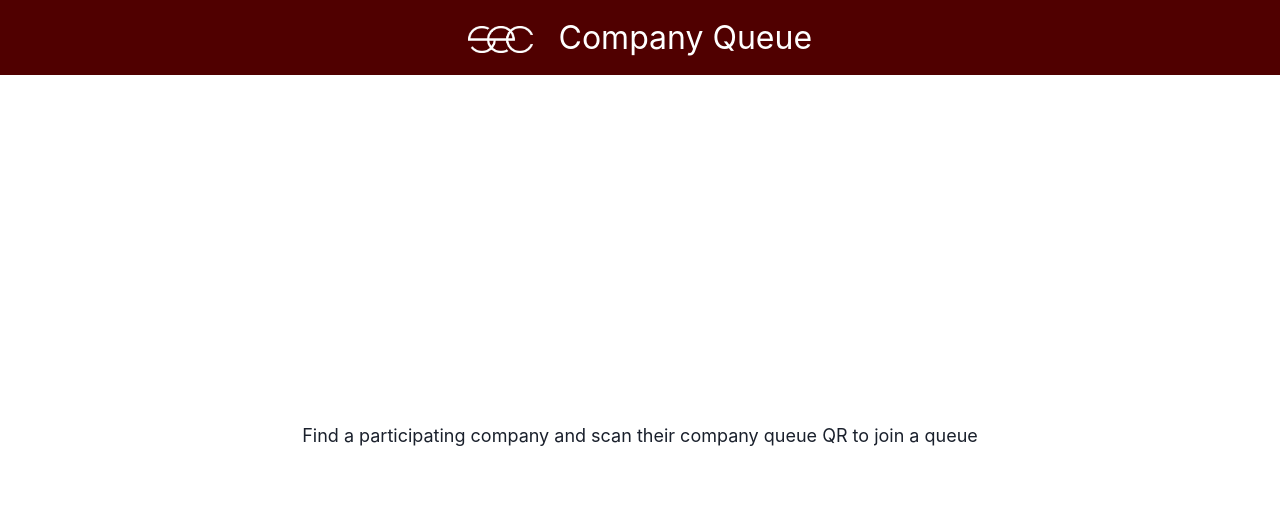
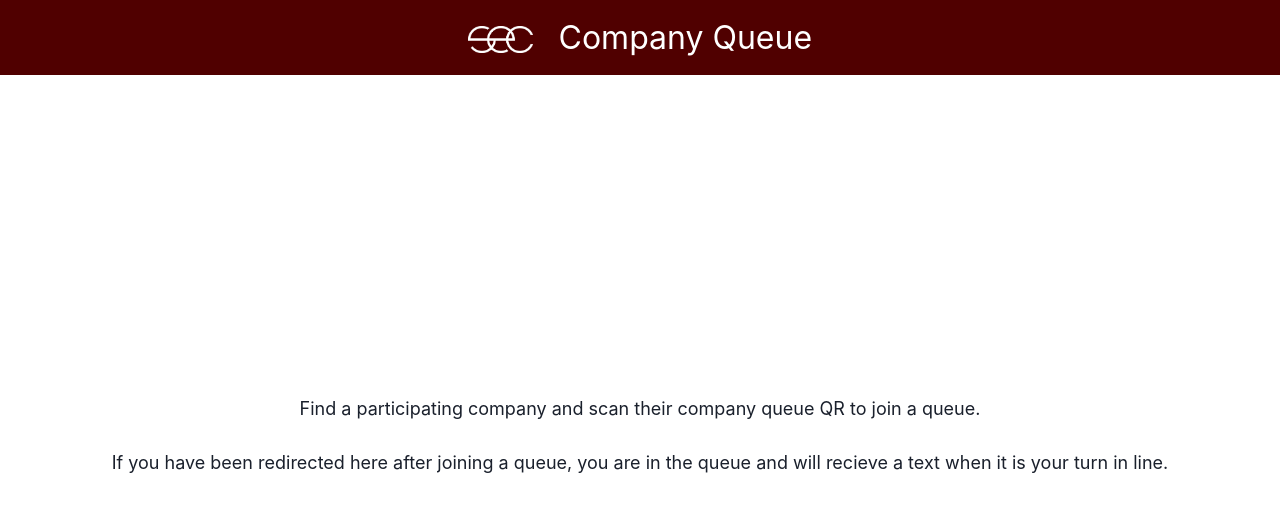
Before and after one commit to secsysadmin/company-queue, a React (Vite) app in the folder client/: page /student/landing in a window 1280 px wide. Shown: the top 512 px of the page. Built offline with nearby package versions, Linux system fonts and the light colour scheme; no server answers.

Commit message:
student message

```diff
--- a/client/src/pages/Student/StudentLandingPage.tsx
+++ b/client/src/pages/Student/StudentLandingPage.tsx
@@ -14,7 +14,7 @@ export default function StudentLandingPage() {
         height="90vh"
       >
         <Text textAlign="center" fontSize="lg">
-          Find a participating company and scan their company queue QR to join a queue
+          Find a participating company and scan their company queue QR to join a queue.<br/><br/>If you have been redirected here after joining a queue, you are in the queue and will recieve a text when it is your turn in line.
         </Text>
       </Box>
     </>
```
